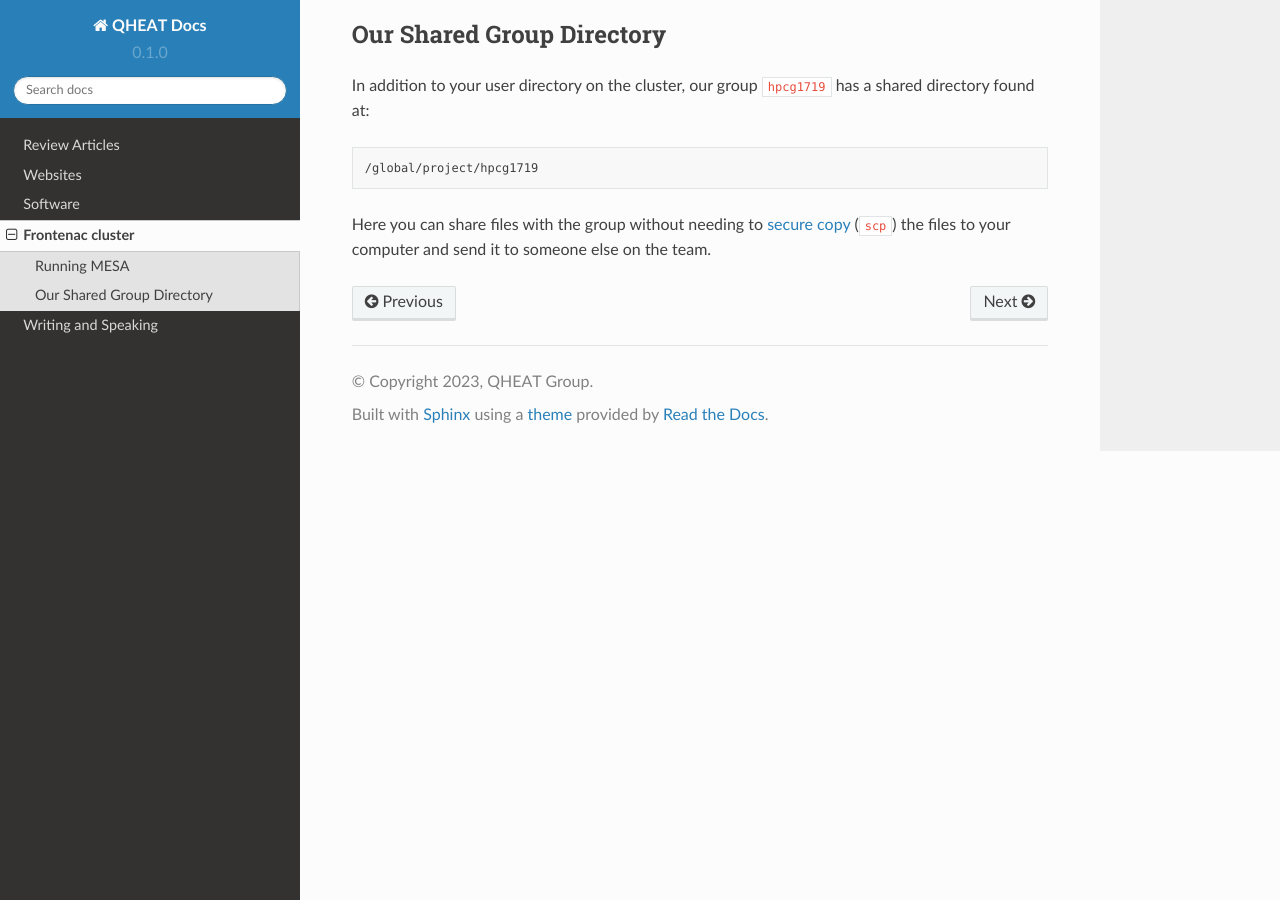
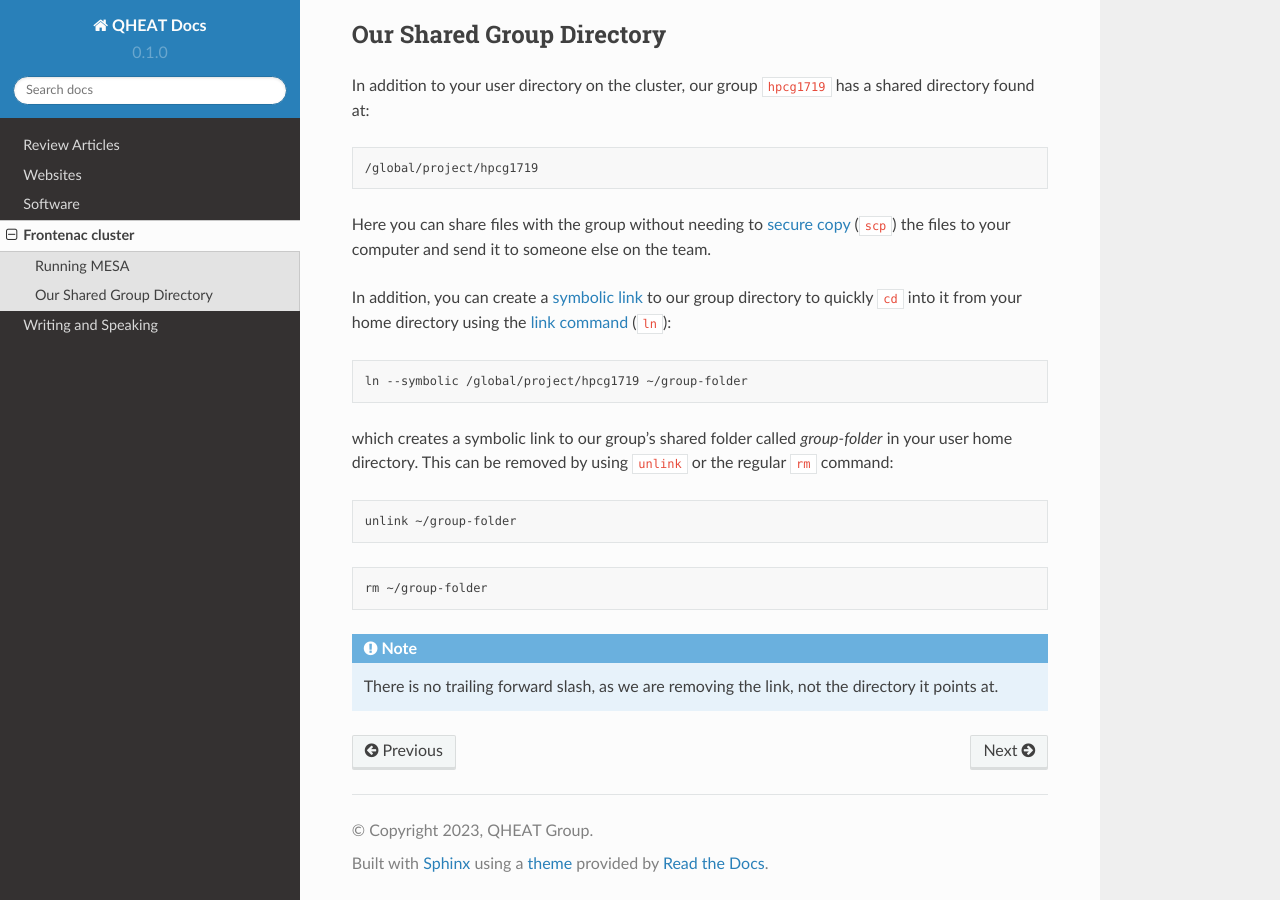
Before and after one commit to aaronvincent/QHEAT, a Sphinx documentation site: the page built from docs/source/frontenac.rst, in a window 1280 px wide and 900 px high, scrolled down 505 px. Built offline with Sphinx 7.4.7 and the Read the Docs theme 2.0.0, drawn with Linux system fonts in a browser that asks for light colours.

Commit message:
Extra note on how to sym-link the group directory

```diff
--- a/docs/source/frontenac.rst
+++ b/docs/source/frontenac.rst
@@ -31,3 +31,28 @@ shared directory found at:
 Here you can share files with the group without needing to
 `secure copy <https://man7.org/linux/man-pages/man1/scp.1.html>`_ (``scp``) the
 files to your computer and send it to someone else on the team.
+
+In addition, you can create a
+`symbolic link <https://en.wikipedia.org/wiki/Symbolic_link>`_ to our group
+directory to quickly ``cd`` into it from your home directory using the
+`link command <https://man7.org/linux/man-pages/man1/ln.1.html>`_ (``ln``):
+
+.. code-block:: bash
+
+   ln --symbolic /global/project/hpcg1719 ~/group-folder
+
+which creates a symbolic link to our group's shared folder called
+*group-folder* in your user home directory.
+This can be removed by using ``unlink`` or the regular ``rm`` command:
+
+.. code-block:: bash
+
+   unlink ~/group-folder
+
+.. code-block:: bash
+
+   rm ~/group-folder
+
+.. note::
+   There is no trailing forward slash, as we are removing the link, not the
+   directory it points at.
```
